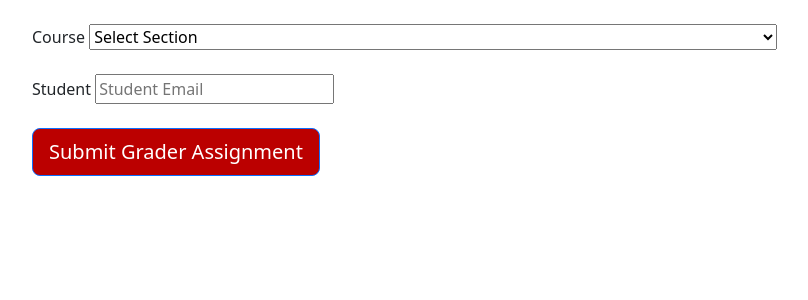
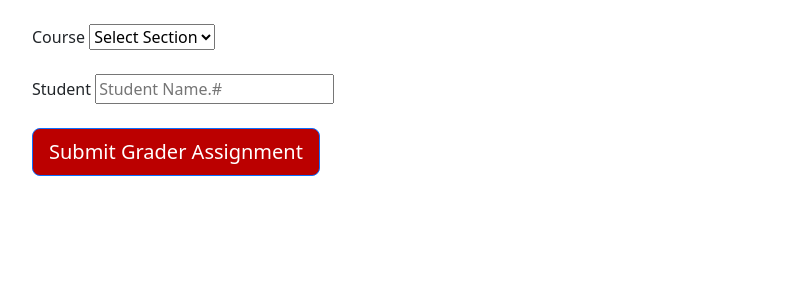
Before and after one commit to Sam-Dominguez/OSU_CSE_GMS, a Django app: page /instructor/grader_request/ in a window 1280 px wide. Shown: the part 136-436 px from the top of the page, without its empty margins (50-858 px from the left). Run offline with Django 4.2, Linux system fonts and the light colour scheme; a user stored in the database is signed in; data comes from the database, SQL or seed files in the repository; parts of the project's set-up code (start-up, migrations or seed data) failed here and were passed over; some libraries are stand-ins or nearby versions.

Commit message:
Moved domain for student email to backend and fixed sections rendering in form that were full

```diff
--- a/OSU_CSE_GMS/templates/course_detail.html
+++ b/OSU_CSE_GMS/templates/course_detail.html
@@ -370,8 +370,8 @@
                     <input type="hidden" name="section_id" id="section-id" value="{{ section.id }}">
                     <div class="form-group">
                         <label for="student_email" class="form-label" >Student Email </label>
-                        <input type="email" class="form-control" id="student_email" name="student_email" required>
-                        <small id="student_email_help" class="form-text text-muted">name.#@buckeyemail.osu.edu</small>
+                        <input type="text" class="form-control" id="student_email" name="student_email" required>
+                        <small id="student_email_help" class="form-text text-muted">name.#</small>
                         <br></br>
                     </div>
                     <div class="modal-footer">
--- a/OSU_CSE_GMS/templates/instructor.html
+++ b/OSU_CSE_GMS/templates/instructor.html
@@ -21,7 +21,7 @@
         </div>
     </div>
 </header></br>
-<form action="{% url 'instructor' %}" method="POST" enctype="mutipart/form-data">
+<form method="POST" action="" enctype="mutipart/form-data">
     {% csrf_token %}
     {% comment %} <div class="form-group"> {% endcomment %}
         {% comment %} <label for="instr_name">Instructor Name</label>
@@ -40,20 +40,20 @@
         {% endfor %}
     </select> {% endcomment %}
     <div class="container">
-        <label for="section_number">Course</label>
-        <select class="dropdown" id="section_number" name="section_number">
+        <label for="section-id">Course</label>
+        <select class="dropdown" id="section-id" name="section_id">
             <option value="" selected>Select Section</option>
             {% for section in sections %}
-                <option class="dropdown-item" value="{{ section.section_number }}">{{ section.section_number }} - {{ section.course_number }}</option>
+                <option class="dropdown-item" value="{{ section.id }}">{{ section.section_number }} - {{ section.course_number }}</option>
             {% endfor %}
         </select>
     </div></br>
     <div class="container">
         <label for="student_email">Student</label>
-        <input id="student_email" type="email" name="student_email" placeholder="Student Email">
+        <input id="student_email" type="text" name="student_email" placeholder="Student Name.#" required>
     </div></br>
     <div class="container">
-        <button class="btn btn-primary btn-lg" style="background-color: #BB0000 !important;">Submit Grader Assignment</button>
+        <button type="submit" class="btn btn-primary btn-lg" style="background-color: #BB0000 !important;">Submit Grader Assignment</button>
     </div>
 
 </form>
--- a/OSU_CSE_GMS/views.py
+++ b/OSU_CSE_GMS/views.py
@@ -61,7 +61,8 @@
     and email of the student to create an assignment.
     '''
     section_number = request.POST['section_id']
-    student_email = request.POST['student_email']
+    name_num = request.POST['student_email']
+    student_email = f'{name_num}@buckeyemail.osu.edu'
     LOGGER.info(f'Adding Assignment to Section with section number: {section_number}')
     try:
         section = Section.objects.get(pk=section_number)
@@ -670,28 +671,34 @@
 
     instructor = instructor[0]
 
-    sections = Section.objects.filter(instructor=instructor)
+    sections = Section.objects.filter(instructor=instructor).exclude(num_graders_needed=0)
     LOGGER.info(f'Sections for this instructor: {sections}')
 
     if(request.method == 'POST'):
-            section = Section.objects.filter(section_number = request.POST['section_number'], instructor=instructor)
+            section_number = request.POST['section_id']
+            section = Section.objects.filter(pk=section_number, instructor=instructor)
             if section.exists():
                 LOGGER.info('Section Found.')
                 section = section[0]
                 status = 'PENDING'
-                email = request.POST['student_email']
+                name_num = request.POST['student_email']
+                email = f'{name_num}@buckeyemail.osu.edu'
                 student = Student.objects.filter(email=email)
                 if student.exists():
                     LOGGER.info('Student Found.')
                     student = student[0]
                     assignment = Assignment(section_number=section, status=status, student_id=student)
                     assignment.save()
+                    section.num_graders_needed -= 1
+                    section.save(update_fields=['num_graders_needed'])
                     LOGGER.info(f'Assignment for{assignment.section_number.course_number}section {assignment.section_number.section_number} has been saved.')
                     return redirect('/thanks/')
                 else:
                     LOGGER.error('Student Not Found.')
             else:
                 LOGGER.error('Section Not Found.')
+            # add_assignment(request=request)
+            # return redirect('/thanks/')
 
 
     context = {
```
Also changed, not shown: OSU_CSE_GMS/tests/test_course_detail.py (+5 -5 lines), OSU_CSE_GMS/tests/test_instructor.py (+8 -7 lines).
